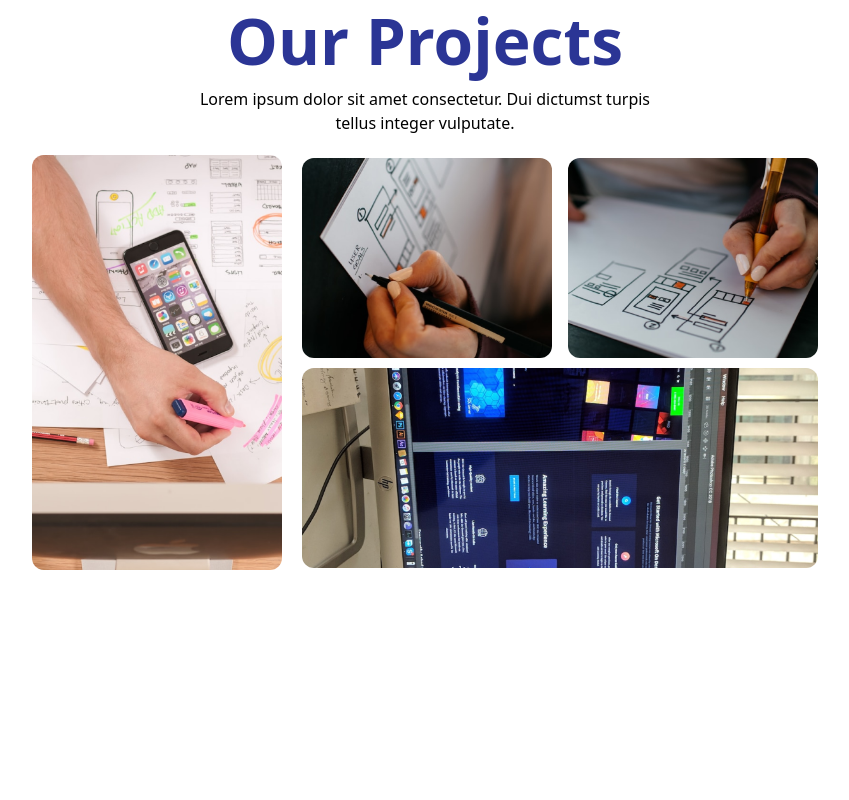
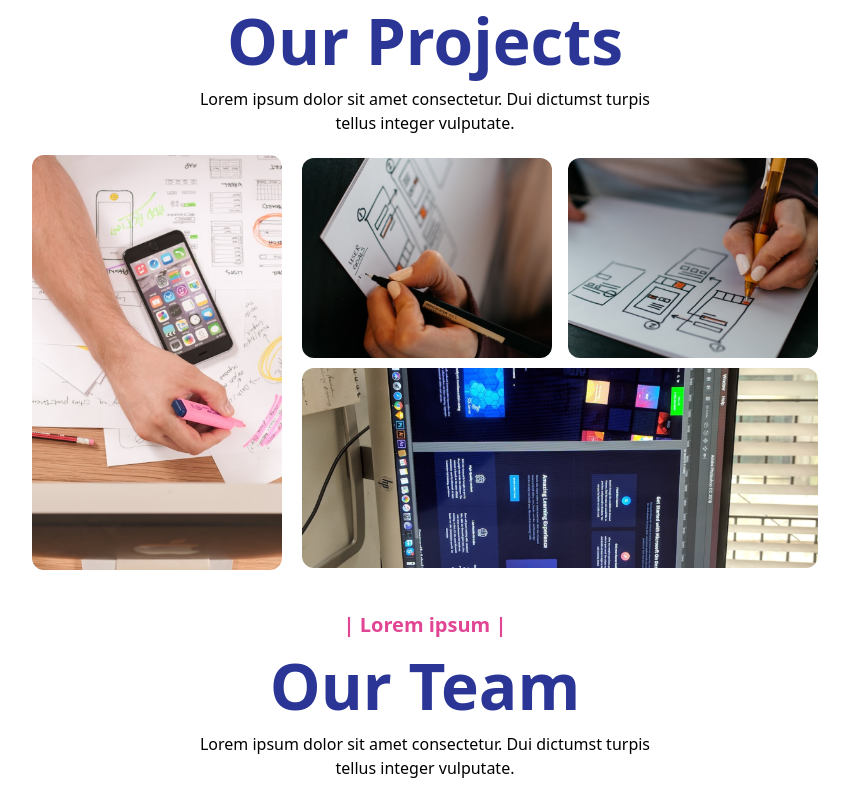
Before and after one commit to Jarvis-Nu/jarvis-nu, a Next.js app: page / in a window 1280 px wide. Shown: the part 1571-2371 px from the top of the page, without its empty margins (215-1064 px from the left). Before the commit the page ends 2141 px from the top, so only its background shows below. Built offline with nearby package versions, Linux system fonts and the light colour scheme.

Commit message:
suprememods

```diff
--- /dev/null
+++ b/components/OurTeam.js
@@ -0,0 +1,12 @@
+export default function OurTeam() {
+    return(
+        <div className="w-full flex flex-col justify-center items-center mt-10 h-full space-y-5">
+            <div className="lg:w-[700px] xl:w-[500px] text-center space-y-2">
+                <h6 className="font-semibold text-pink h6">| Lorem ipsum |</h6>
+                <h1 className="font-bold text-ink h1">Our Team</h1>
+                <p className="p px-2.5 sm:px-10 lg:px-5">Lorem ipsum dolor sit amet consectetur. Dui dictumst turpis tellus integer vulputate.</p>
+            </div>
+            <div className="w-full"></div>
+        </div>
+    )
+}
--- a/pages/index.js
+++ b/pages/index.js
@@ -1,6 +1,7 @@
 import Head from "next/head";
 import Develop from "../components/Develop";
 import Hero from "../components/Hero";
+import OurTeam from "../components/OurTeam";
 import Portfolio from "../components/Portfolio";
 import Satisfied from "../components/Satisfied";
 
@@ -15,6 +16,7 @@ export default function Home() {
         <Satisfied />
         <Develop />
         <Portfolio />
+        <OurTeam />
       </main>
     </div>
   )
```
